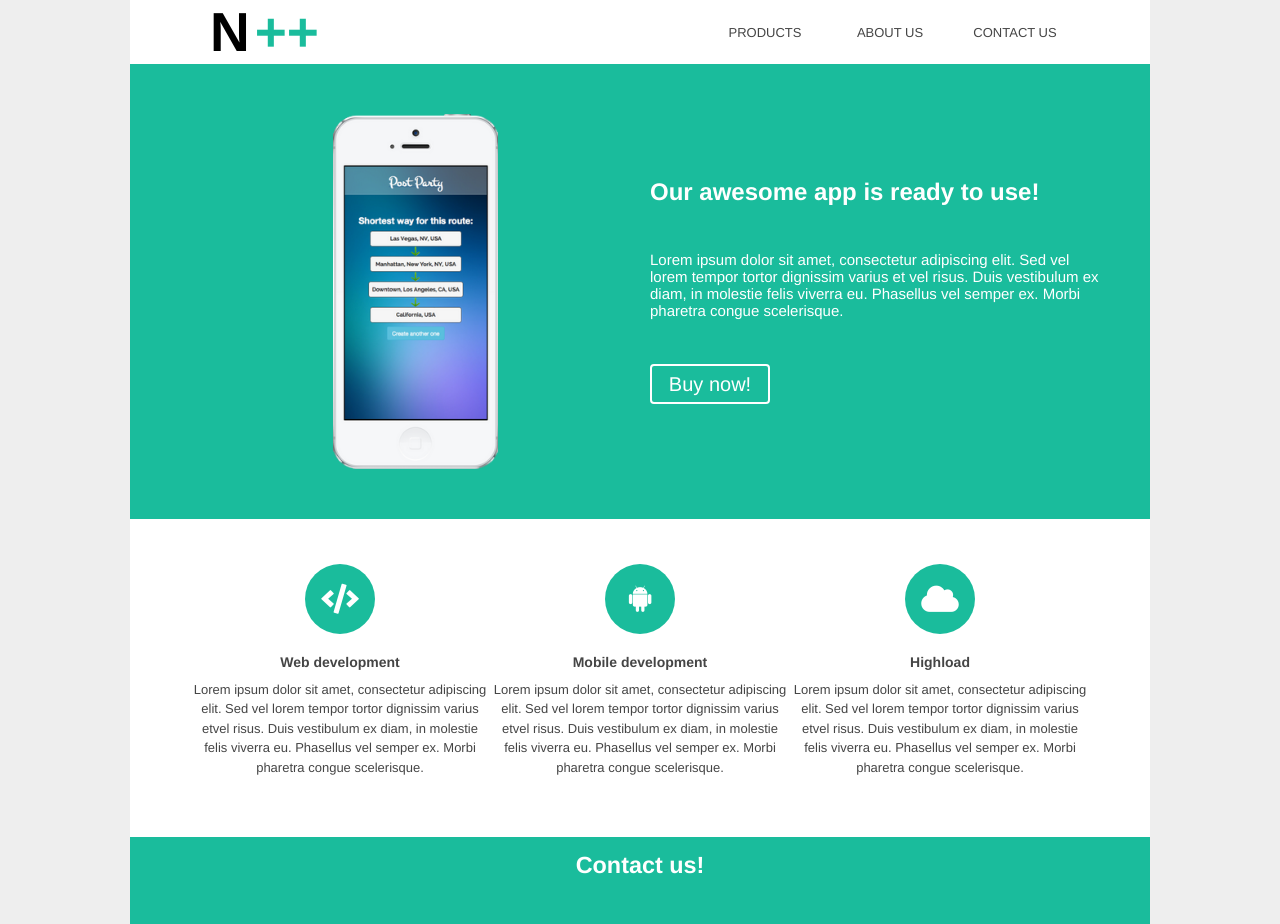
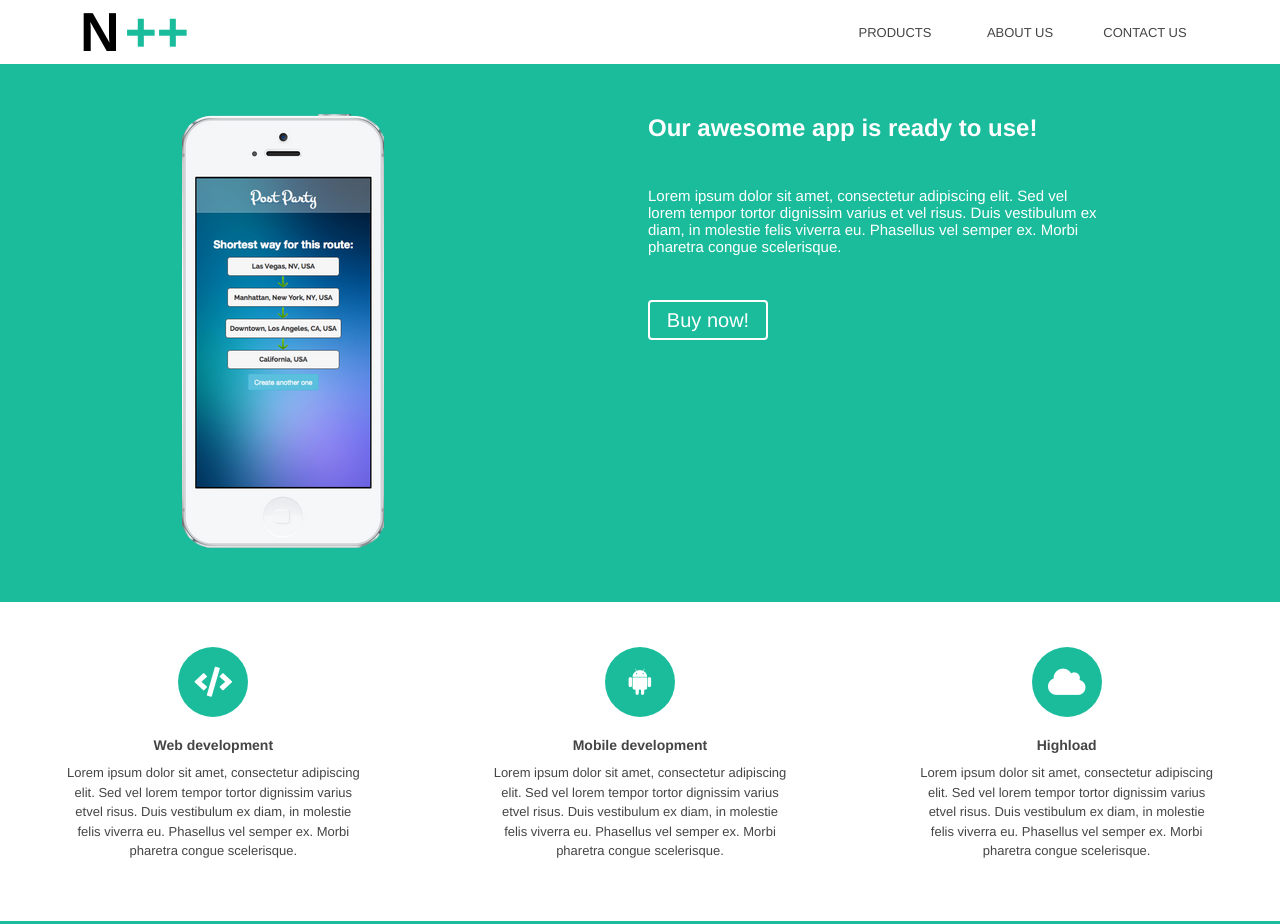
Before and after one commit to yuchernikov/homeworks, a plain HTML site: page WD_PS1_HTML_CSS/3task_landing-page/index.html in a window 1280 px wide. Shown: the top 924 px of the page. Drawn offline with Linux system fonts and the light colour scheme.

Commit message:
ps1 changes after mentor's check

```diff
--- a/WD_PS1_HTML_CSS/2task_2columns-layout/style.css
+++ b/WD_PS1_HTML_CSS/2task_2columns-layout/style.css
@@ -17,8 +17,6 @@ body {
 
 .container {
   background-color: #fff;
-  max-width: 900px;
-  margin: 0 auto;
   padding: 0 50px;
   min-height: 100%;
   display: flex;
--- a/WD_PS1_HTML_CSS/3task_landing-page/index.html
+++ b/WD_PS1_HTML_CSS/3task_landing-page/index.html
@@ -5,11 +5,11 @@
   <meta name="viewport" content="width=device-width, initial-scale=1.0">
   <meta http-equiv="X-UA-Compatible" content="ie=edge">
   <title>Landing page</title>
-  <link rel="stylesheet" type="text/css" href="style.css">
   <link rel="stylesheet"
   href="https://use.fontawesome.com/releases/v5.7.2/css/all.css" integrity=
   "sha384-fnmOCqbTlWIlj8LyTjo7mOUStjsKC4pOpQbqyi7RrhN7udi9RwhKkMHpvLbHG9Sr"
   crossorigin="anonymous">
+  <link rel="stylesheet" type="text/css" href="style.css">
 </head>
 <body>
   <div class="container">
@@ -26,7 +26,7 @@
     </header>
 
     <section id="products" class="app">
-      <div class="app__smartphon">
+      <div>
         <img src="iphone.png" alt="IPhone">
       </div>
       <div class="app__text">
--- a/WD_PS1_HTML_CSS/3task_landing-page/style.css
+++ b/WD_PS1_HTML_CSS/3task_landing-page/style.css
@@ -2,7 +2,7 @@
   margin: 0;
   padding: 0;
   box-sizing: border-box;
-  font-family: Helvetica;
+  font-family: Helvetica, sans-serif;
 }
 
 body {
@@ -11,7 +11,6 @@ body {
 
 .container {
   background-color: #fff;
-  max-width: 1020px;
   margin: 0 auto;
   display: flex;
   flex-direction: column;
@@ -56,18 +55,13 @@ a {
   background-color: #1abc9c;
   display: flex;
   padding: 50px;
-  justify-content: space-between;
+  justify-content: space-around;
   flex-wrap: wrap;
-}
-
-.app__smartphon {
-  display: flex;
-  margin: 0 auto;
 }
 
 .app__smartphon img {
   width: 165px;
-  height: 350;
+  height: 350px;
 }
 
 .app__text {
@@ -75,7 +69,6 @@ a {
   flex-direction: column;
   color: #fff;
   width: 450px;
-  margin: auto 0;
 }
 
 .app__text p {
@@ -95,11 +88,12 @@ a {
   text-decoration: none;
   font-size: 20px;
   cursor: pointer;
+  outline: none;
 }
 
 .propositions {
   display: flex;
-  justify-content: center;
+  justify-content: space-around;
   flex-wrap: wrap;
   margin-top: 45px;
 }
@@ -116,7 +110,7 @@ a {
 .propositions__icon-background {
   width: 70px;
   height: 70px;
-  border-radius: 35px;
+  border-radius: 50%;
   align-self: center;
   background-color: #1abc9c;
   margin-bottom: 20px;
@@ -159,17 +153,20 @@ input {
   font-size: 15px;
   margin-bottom: 15px;
   padding: 5px;
+  outline: none;
 }
 
 textarea {
   height: 100px;
   font-size: 15px;
   padding: 5px;
+  outline: none;
 }
 
 .footer__submit {
   width: 80px;
   align-self: center;
+  outline: none;
 }
 
 .footer__button {
@@ -185,4 +182,5 @@ textarea {
   font-size: 20px;
   cursor: pointer;
   margin-top: 50px;
+  outline: none;
 }
```
